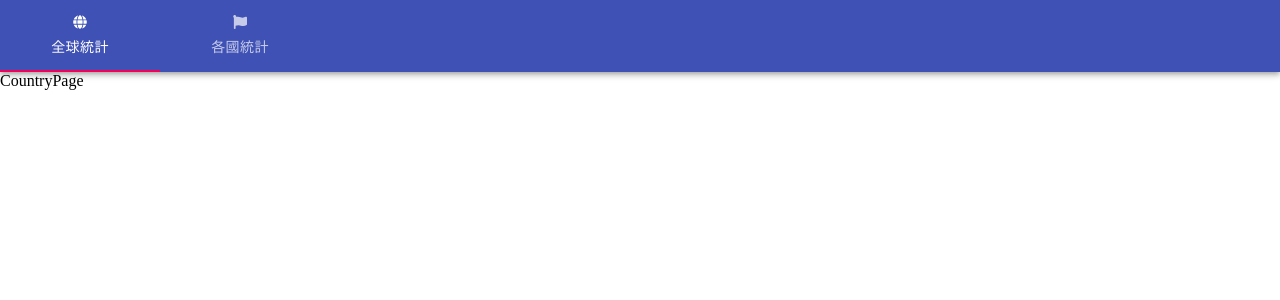
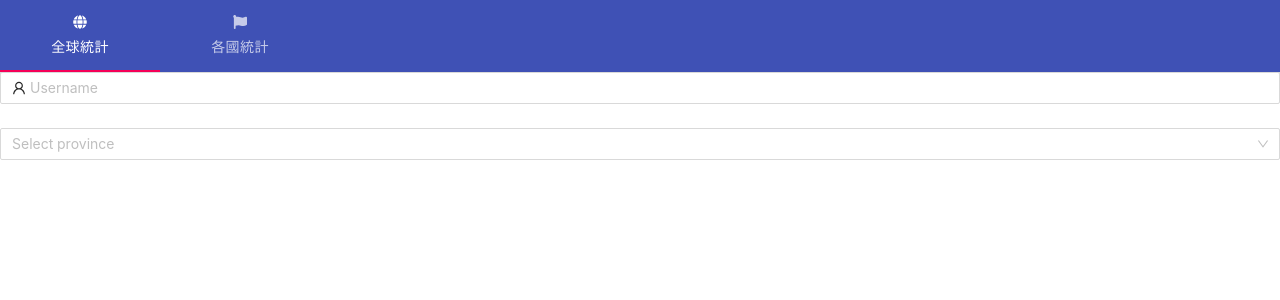
Before and after one commit to LiChengJhe/ReactSampleCode, a React (Create React App) app in the folder website/: page /country in a window 1280 px wide. Shown: the top 300 px of the page. Built offline with nearby package versions, Linux system fonts and the light colour scheme; no server answers.

Commit message:
add form
Signed-off-by: Cheng-Jhe <chegnjheli@chipbond.com.tw>

```diff
--- a/website/src/App.js
+++ b/website/src/App.js
@@ -3,8 +3,8 @@ import './App.css';
 import Navbar  from './layout/components/Navbar';
 import { Grid } from '@material-ui/core';
 import { Content } from './layout/components/Content';
-
-
+import 'antd/dist/antd.css';
+import 'antd/es/date-picker/style/css';
 export  function App() {
     return (
 
--- a/website/src/covid-19/containers/CountryStatContainer.js
+++ b/website/src/covid-19/containers/CountryStatContainer.js
@@ -4,7 +4,10 @@ import { dataSourceService } from '../services/DataSourceService';
 import { map } from 'rxjs/operators';
 import { forkJoin } from 'rxjs';
 import { connect } from 'react-redux'
-import { ClearCountryStat,SetCountryStat } from './../store/actions/CountryStatAction';
+import { ClearCountryStat, SetCountryStat } from './../store/actions/CountryStatAction';
+import { Form, Input,Select, Button, Checkbox } from 'antd';
+import { UserOutlined, LockOutlined } from '@ant-design/icons';
+const { Option } = Select;
 class CountryStatContainer extends Component {
     componentDidMount() {
         this.loadData((data) => {
@@ -17,21 +20,51 @@ class CountryStatContainer extends Component {
         ]
         ).pipe(
             map(([countries]) => {
-              return { countries};
+                return { countries };
             })
-          ).subscribe((data) => {
+        ).subscribe((data) => {
             this.props.SetCountryStat({
                 countries: data.countries
             });
             if (callback) {
-              callback(data);
+                callback(data);
             }
-          });
+        });
+
+
     }
+    onFinish = values => {
+        console.log('Received values of form: ', values);
+    }
+
     render() {
         return (
             <>
-                CountryPage
+                <Form
+                    name="normal_login"
+                    className="login-form"
+                    initialValues={{ remember: true }}
+                    onFinish={this.onFinish}
+                >
+                    <Form.Item
+                        name="username"
+                        rules={[{ required: true, message: 'Please input your Username!' }]}
+                    >
+                        <Input prefix={<UserOutlined  />} placeholder="Username" />
+                    </Form.Item>
+
+          <Form.Item
+            name={['address', 'province']}
+            rules={[{ required: true, message: 'Province is required' }]}
+          >
+            <Select placeholder="Select province">
+              <Option value="Zhejiang">Zhejiang</Option>
+              <Option value="Jiangsu">Jiangsu</Option>
+            </Select>
+          </Form.Item>
+
+
+                </Form>
             </>
         );
     }
--- a/website/src/index.css
+++ b/website/src/index.css
@@ -1,3 +1,4 @@
+
 body {
  margin: 0 0 0 0;
 }
```
